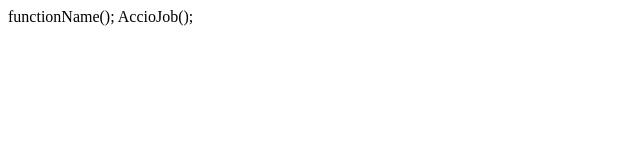
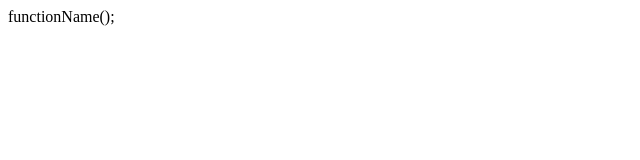
Before and after one commit to acciojob/print-function-name-PradeepThirvaskur, a website: page main.html in a window 1280 px wide. Shown: the whole page, without its empty margins (0-640 px from the left). Drawn offline with Linux system fonts and the light colour scheme.

Commit message:
created a submission

```diff
--- a/main.html
+++ b/main.html
@@ -11,7 +11,7 @@
     <script type="text/javascript" src="./script.js">
 </script>
  functionName();
-	AccioJob();
+
 </body>
 
 </html>
```
